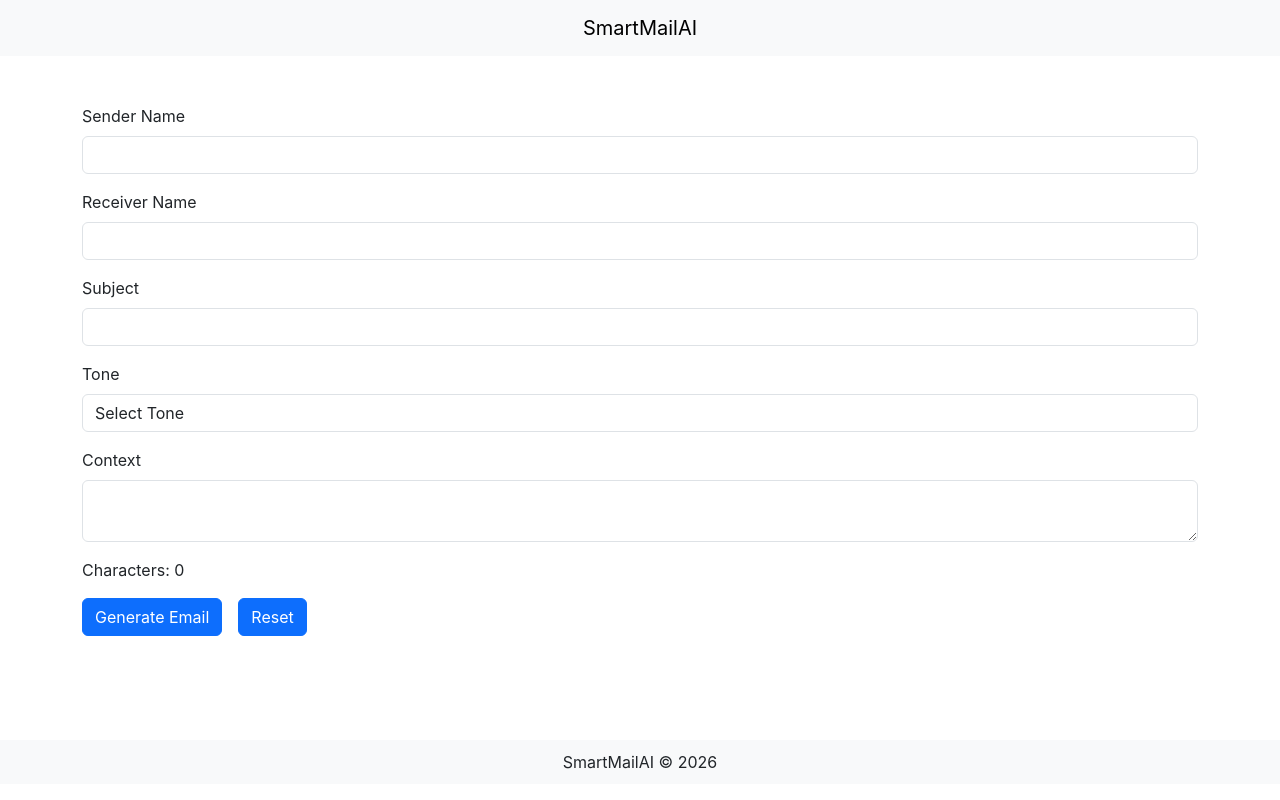
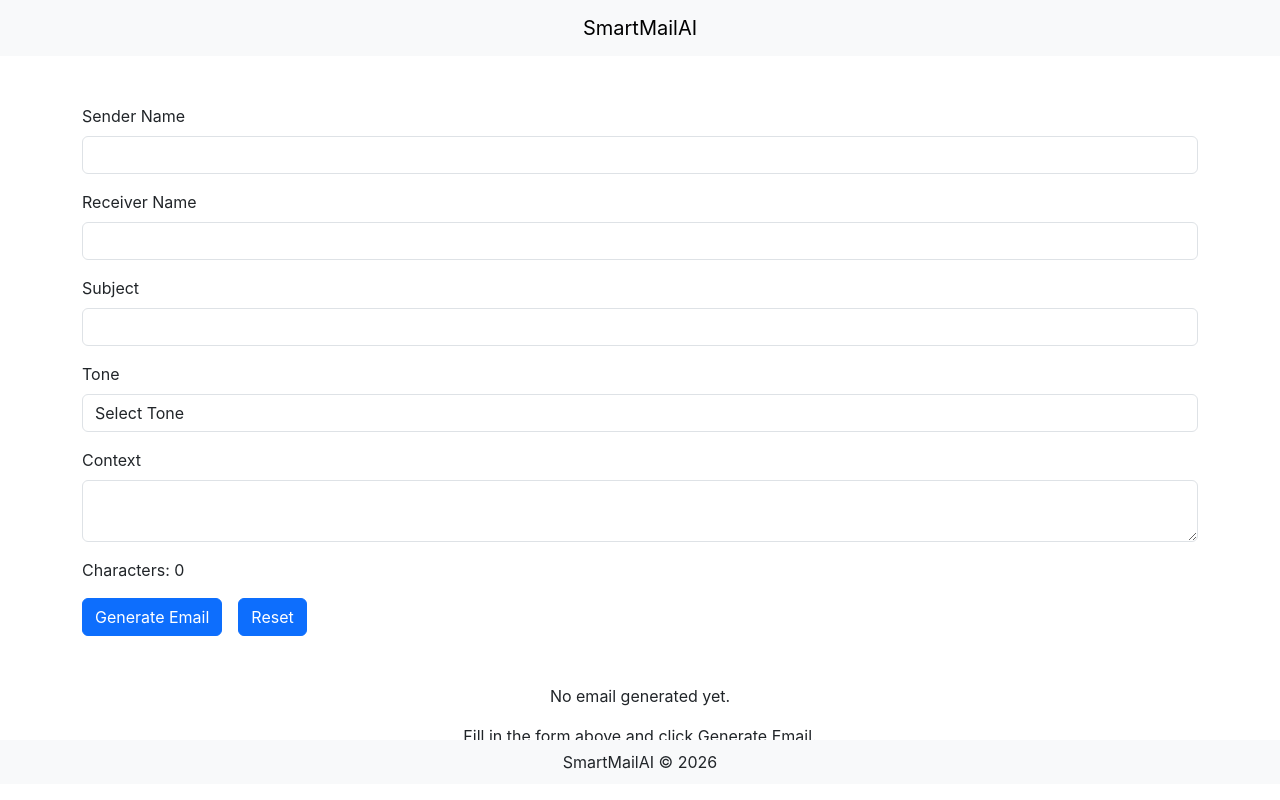
Before and after one commit to ishan19-98/SmartMailAI, a React (Create React App) app in the folder smart-mail-ui/: page / in a window 1280 px wide. Built offline with nearby package versions, Linux system fonts and the light colour scheme.

Commit message:
add conditional rendering and state changes

```diff
--- a/smart-mail-ui/src/App.js
+++ b/smart-mail-ui/src/App.js
@@ -19,7 +19,14 @@ function App() {
         <EmailForm sendData={handleData} />
       </div>
       <div className="mb-5">
-        {generatedMailData && <GeneratedEmail generatedMailData={generatedMailData} />}
+        {generatedMailData !== null ? (
+          <GeneratedEmail generatedMailData={generatedMailData} />
+        ) : (
+          <div className="text-center">
+            <p>No email generated yet.</p>
+            <p>Fill in the form above and click Generate Email.</p>
+          </div>
+        )}
       </div>
       <Footer />
     </div>
--- a/smart-mail-ui/src/components/EmailForm.js
+++ b/smart-mail-ui/src/components/EmailForm.js
@@ -13,12 +13,13 @@ export default function EmailForm({ sendData }) {
   const [charCount, setCharCount] = useState(0);
   const [loading, setLoading] = useState(false);
 
-  const [generatedMail, setGeneratedMail] = useState(null);
 
   const tones = ["Formal", "Friendly", "Apologetic", "Request-based"];
 
   async function handleSubmit(e) {
     e.preventDefault();
+    setError("");
+    setStatus('')
     if (
       sender === "" ||
       receiver === "" ||
@@ -47,15 +48,14 @@ export default function EmailForm({ sendData }) {
           body: request,
         });
 
-        if (!res.ok) throw Error("API Error");
+        if (!res.ok)
+          throw new Error("❌ Unable to generate email. Please try again.");
 
         const genMail = await res.json();
-        setGeneratedMail(genMail);
         sendData(genMail);
-        setError("");
       } catch (error) {
-        setError("Sorry! Unable to generate mail");
-        console.log(error);
+        setError(error.message);
+        console.log(error.message);
       } finally {
         setLoading(false);
       }
@@ -69,7 +69,6 @@ export default function EmailForm({ sendData }) {
     setSubject("");
     setContext("");
     setStatus("");
-    setGeneratedMail(null);
     setLoading(false);
     setError("");
     sendData(null);
@@ -154,7 +153,7 @@ export default function EmailForm({ sendData }) {
             className="btn btn-primary me-3"
             disabled={loading}
           >
-            Generate Email
+            {loading ? `Generating...` : `Generate Email`}
           </button>
           <button
             type="button"
@@ -165,9 +164,8 @@ export default function EmailForm({ sendData }) {
           </button>
         </div>
       </form>
-      {loading && <p className="text-center">Generating....</p>}
       <p className="mt-5 text-center">{status}</p>
-      {error === "" ? "" : <p className="text-center">{error}</p>}
+      {error && <p className="text-center">{error}</p>}
     </>
   );
 }
```
